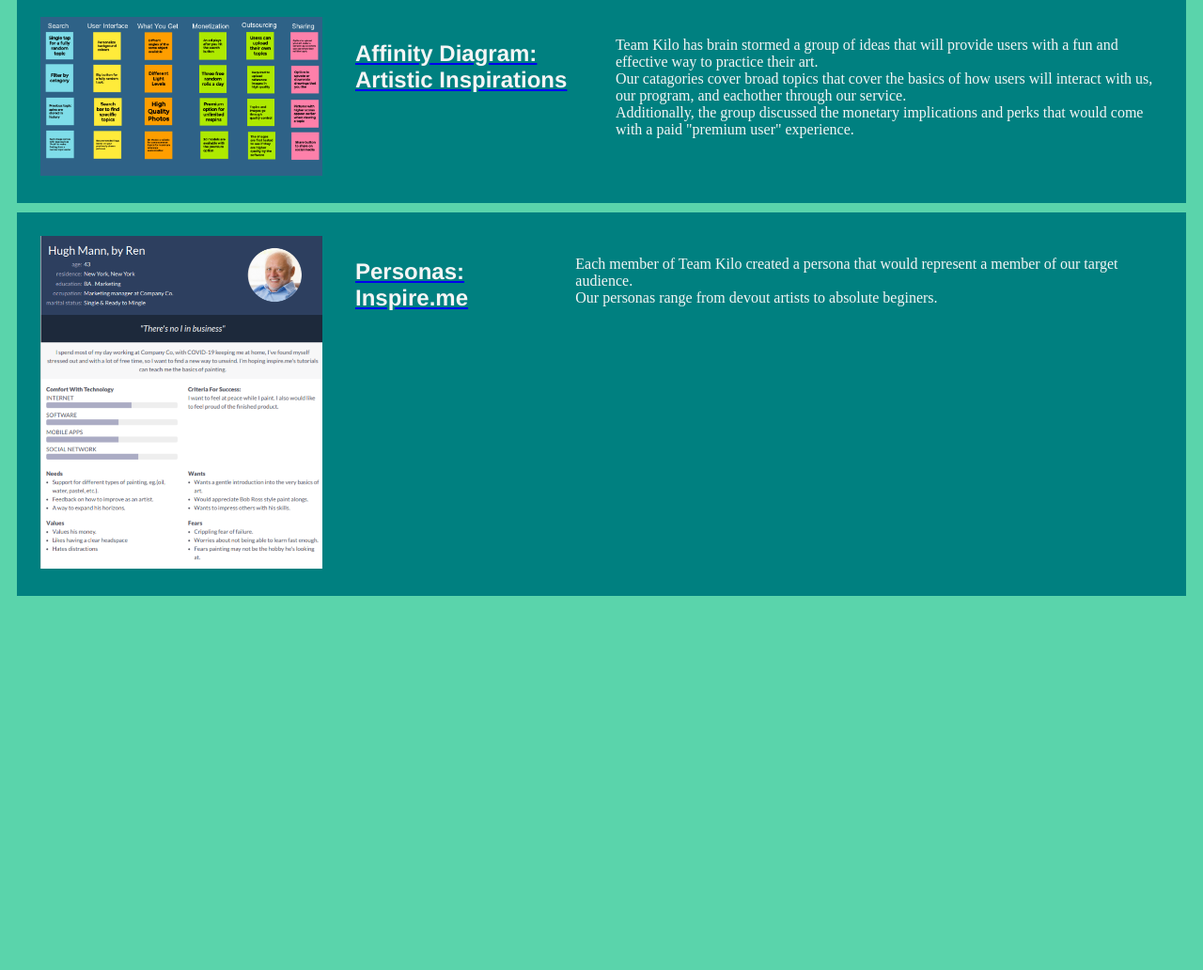
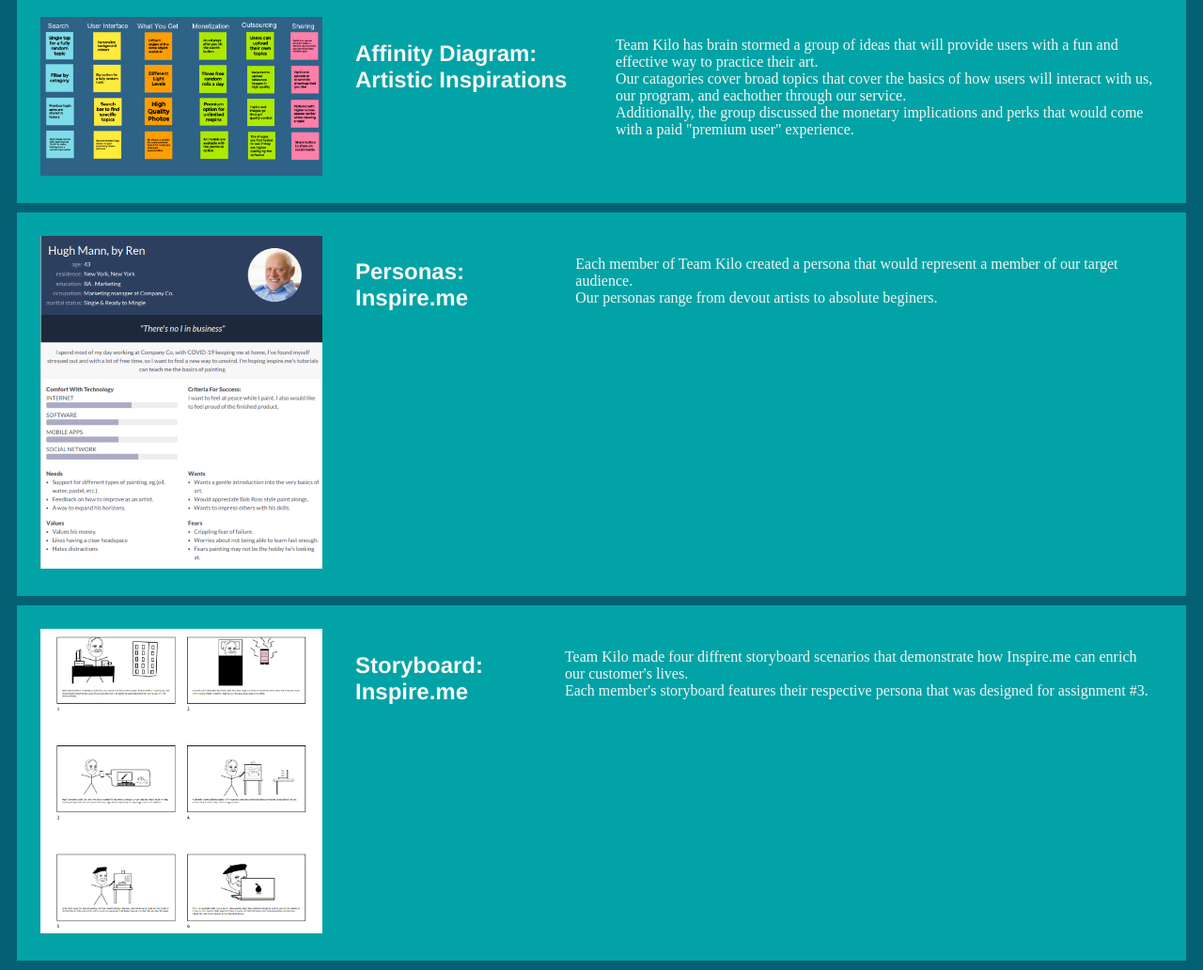
Before and after one commit to rengotap/rengotap.github.io-OLD-, a plain HTML site: page index.html in a window 1280 px wide. Shown: the part 431-1463 px from the top of the page at 94% size. Before the commit the page ends 1075 px from the top, so only its background shows below. Drawn offline with Linux system fonts and the light colour scheme.

```diff
--- a/index.html
+++ b/index.html
@@ -48,6 +48,18 @@
                  </p>
              </section>
          </section>
-         <!-- Assignment #4: N/A-->
+         <!-- Assignment #4: Storyboard-->
+         <section class = "assignment">
+            <a href = "files/storyboard.pdf"><img src = "images/storyboard.png"></a> <!-- an image that links to the problem statement pdf -->
+
+            <section class = assignment details>
+                <a href = "files/storyboard.pdf"><h2><font face="Helvetica">Storyboard: Inspire.me</font></h2></a>
+                 <p>
+                    Team Kilo made four diffrent storyboard scenarios that demonstrate how Inspire.me can enrich our customer's lives.
+                    <br>Each member's storyboard features their respective persona that was designed for assignment #3.
+                 </p>
+             </section>
+         </section>
+         <!-- Assignment #5: N/A-->
     </body>
 </html>
--- a/styles.css
+++ b/styles.css
@@ -1,10 +1,10 @@
 body {
-    background:rgba(48, 201, 150, 0.795);
+    background: #046173;
 }
 .assignment {
     display: flex;
     padding: 10px;
-    background: teal;
+    background: #02A3A6;
     margin:10px;
 }
 .assignment img {
@@ -18,5 +18,8 @@ h2 {
     color:whitesmoke;
 }
 p {
-    color:whitesmoke;
+    color: whitesmoke;
 }
+a {
+    text-decoration: none;
+}
```
Also changed, not shown: images/storyboard.png (added), 2 other files.
